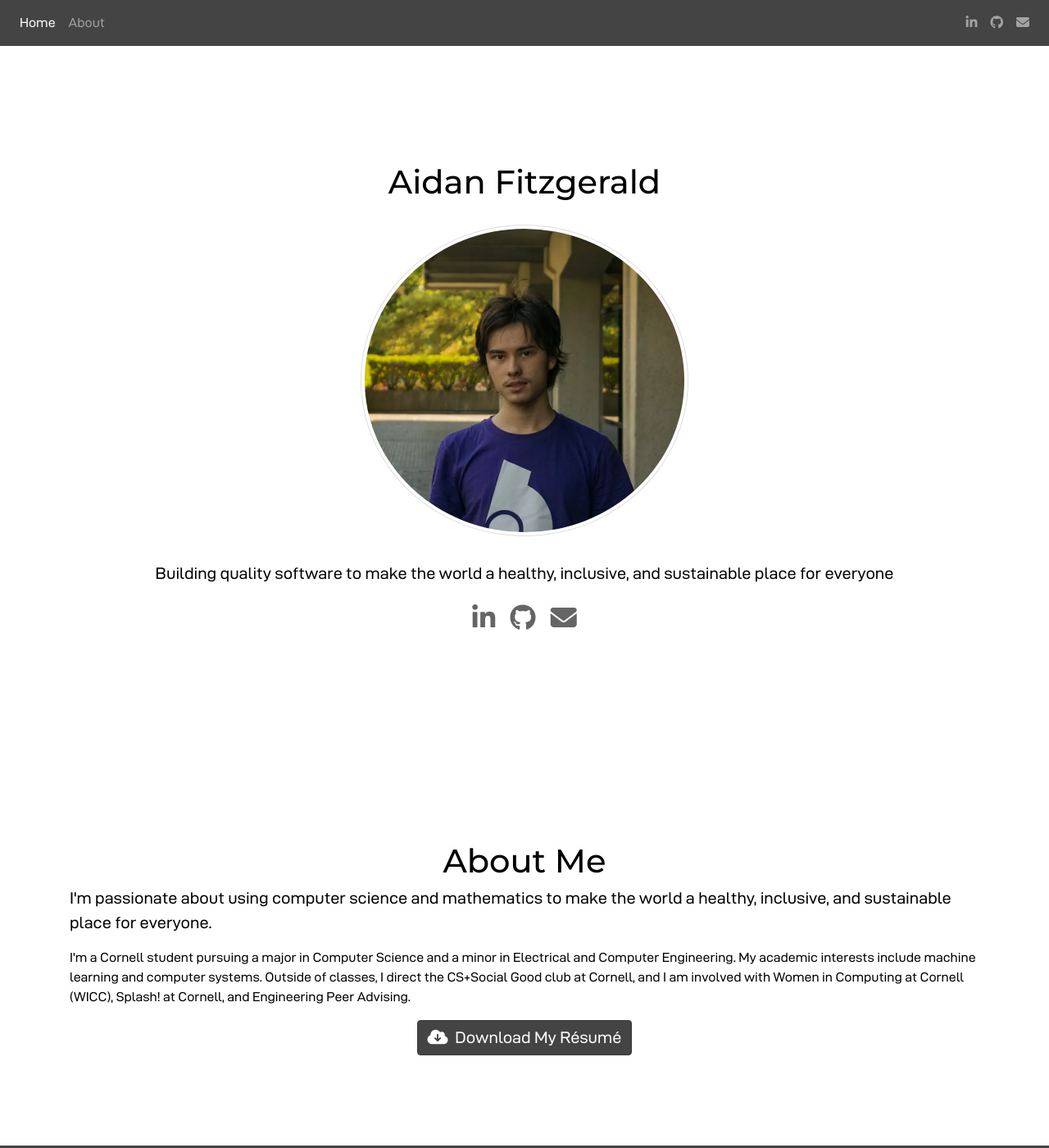
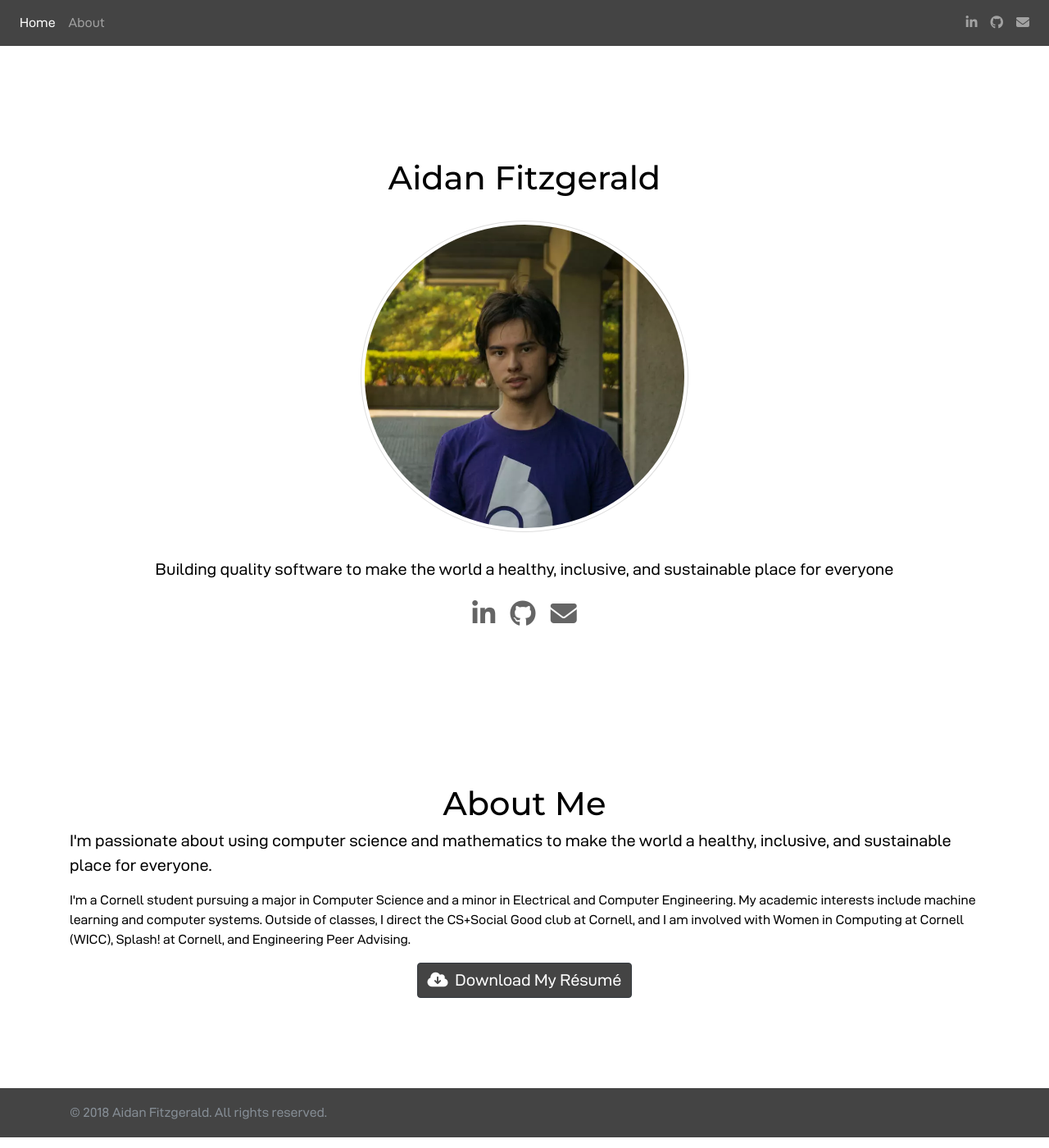
Before and after one commit to aidan-fitz/aidan-fitz.com, a Jekyll site: the page built from index.md, in a window 1280 px wide and 1400 px high. Shown: the whole window at 82% size. Built offline with Jekyll 4.4.1, drawn with Linux system fonts in a browser that asks for light colours; nearby versions of some CDN libraries.

Commit message:
change padding

```diff
--- a/css/style.scss
+++ b/css/style.scss
@@ -64,10 +64,12 @@ section {
   padding: 50px;
 }
 
+$top-padding: 135px;
+
 #top {
   @extend %white-bg;
-  padding-top: 200px;
-  padding-bottom: 200px;
+  padding-top: 60px + $top-padding;
+  padding-bottom: $top-padding;
 }
 
 #about {
```
